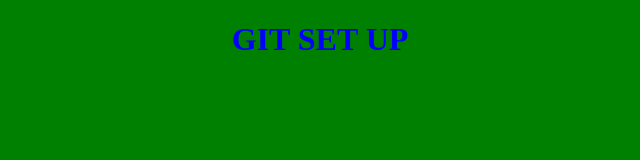
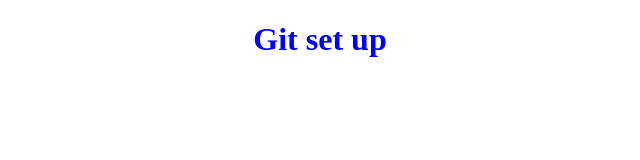
Before and after one commit to VusalH/testing-git, a plain HTML site: page index.html in a window 1280 px wide. Shown: the whole page, without its empty margins (320-960 px from the left). Drawn offline with Linux system fonts and the light colour scheme.

Commit message:
errors in my project

```diff
--- a/style.css
+++ b/style.css
@@ -1,11 +1,11 @@
 body {
   margin: 0;
   padding: 0;
-  background: green;
+  backgroun: green;
   box-sizing: border-box;
 }
 h1 {
   color: blue;
   text-align: center;
-  text-transform: uppercase;
+  text-transform: uppercas;
 }
```
